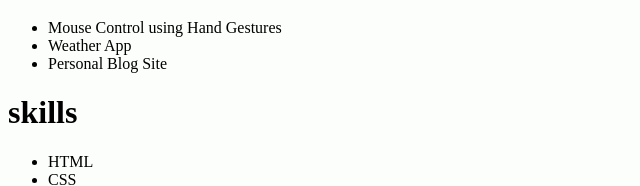
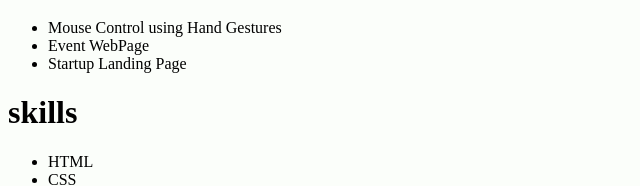
Before and after one commit to deepikanehru/Personal_Portfolio, a plain HTML site: page index.html in a window 1280 px wide. Shown: the part 293-479 px from the top of the page, 0-640 px from the left. Drawn offline with Linux system fonts and the light colour scheme.

Commit message:
Update index.html

```diff
--- a/index.html
+++ b/index.html
@@ -23,8 +23,8 @@
             <h1>Projects</h1>
             <ul>
                 <li> Mouse Control using Hand Gestures</li>
-                <li>Weather App</li>
-                <li>Personal Blog Site</li>
+                <li>Event WebPage</li>
+                <li>Startup Landing Page </li>
             </ul>
         </div>
         <div>
```
